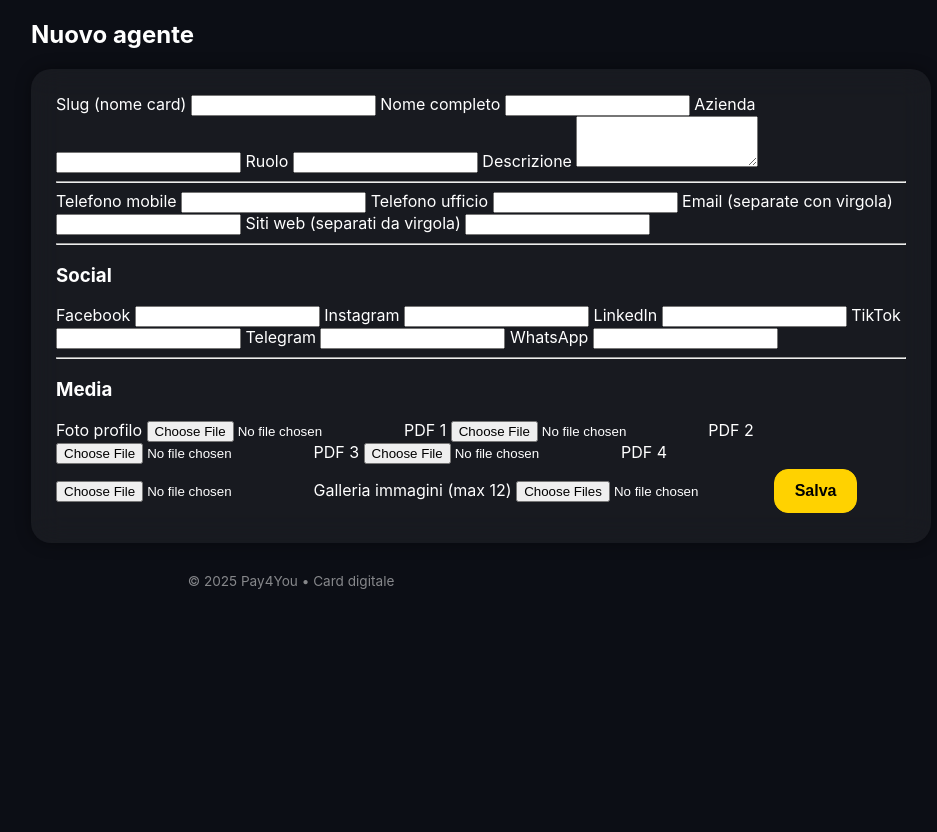
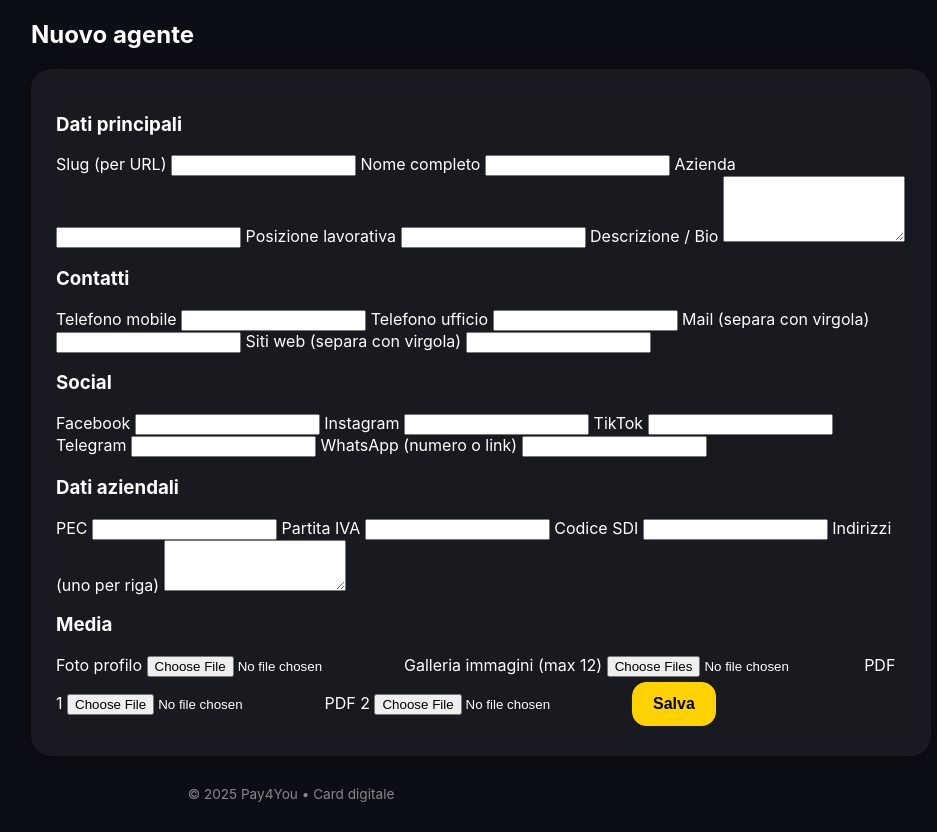
Before and after one commit to gidl59/pay4you-cards-luxury, a Flask app: page /admin/new in a window 1280 px wide. Shown: the part 184-1016 px from the top of the page, without its empty margins (159-1096 px from the left). Before the commit the page ends 773 px from the top, so only its background shows below. Run offline with Flask 3, Linux system fonts and the light colour scheme; the visitor is signed in with stand-in values (Sample User, id 1).

Commit message:
Update agent_form.html

```diff
--- a/templates/agent_form.html
+++ b/templates/agent_form.html
@@ -1,13 +1,19 @@
 {% extends "base.html" %}
-{% block title %}{{ 'Modifica' if agent else 'Nuovo' }} Agente{% endblock %}
+{% block title %}Agente{% endblock %}
+
 {% block content %}
 
 <h2>{{ 'Modifica' if agent else 'Nuovo' }} agente</h2>
 
-<form method="post" enctype="multipart/form-data" class="card glass form-big">
+{% if error %}
+<div class="alert">{{ error }}</div>
+{% endif %}
 
-  <label>Slug (nome card)</label>
-  <input name="slug" value="{{ agent.slug if agent else '' }}" required>
+<form method="post" enctype="multipart/form-data" class="card glass">
+
+  <h3>Dati principali</h3>
+  <label>Slug (per URL)</label>
+  <input name="slug" value="{{ agent.slug if agent else '' }}" required {% if agent %}readonly{% endif %}>
 
   <label>Nome completo</label>
   <input name="name" value="{{ agent.name if agent else '' }}" required>
@@ -15,13 +21,13 @@
   <label>Azienda</label>
   <input name="company" value="{{ agent.company if agent else '' }}">
 
-  <label>Ruolo</label>
+  <label>Posizione lavorativa</label>
   <input name="role" value="{{ agent.role if agent else '' }}">
 
-  <label>Descrizione</label>
-  <textarea name="bio" rows="3">{{ agent.bio if agent else '' }}</textarea>
+  <label>Descrizione / Bio</label>
+  <textarea name="bio" rows="4">{{ agent.bio if agent else '' }}</textarea>
 
-  <hr>
+  <h3>Contatti</h3>
 
   <label>Telefono mobile</label>
   <input name="phone_mobile" value="{{ agent.phone_mobile if agent else '' }}">
@@ -29,13 +35,11 @@
   <label>Telefono ufficio</label>
   <input name="phone_office" value="{{ agent.phone_office if agent else '' }}">
 
-  <label>Email (separate con virgola)</label>
+  <label>Mail (separa con virgola)</label>
   <input name="emails" value="{{ agent.emails if agent else '' }}">
 
-  <label>Siti web (separati da virgola)</label>
+  <label>Siti web (separa con virgola)</label>
   <input name="websites" value="{{ agent.websites if agent else '' }}">
-
-  <hr>
 
   <h3>Social</h3>
 
@@ -45,24 +49,36 @@
   <label>Instagram</label>
   <input name="instagram" value="{{ agent.instagram if agent else '' }}">
 
-  <label>LinkedIn</label>
-  <input name="linkedin" value="{{ agent.linkedin if agent else '' }}">
-
   <label>TikTok</label>
   <input name="tiktok" value="{{ agent.tiktok if agent else '' }}">
 
   <label>Telegram</label>
   <input name="telegram" value="{{ agent.telegram if agent else '' }}">
 
-  <label>WhatsApp</label>
+  <label>WhatsApp (numero o link)</label>
   <input name="whatsapp" value="{{ agent.whatsapp if agent else '' }}">
 
-  <hr>
+  <h3>Dati aziendali</h3>
+
+  <label>PEC</label>
+  <input name="pec" value="{{ agent.pec if agent else '' }}">
+
+  <label>Partita IVA</label>
+  <input name="piva" value="{{ agent.piva if agent else '' }}">
+
+  <label>Codice SDI</label>
+  <input name="sdi" value="{{ agent.sdi if agent else '' }}">
+
+  <label>Indirizzi (uno per riga)</label>
+  <textarea name="addresses" rows="3">{{ agent.addresses if agent else '' }}</textarea>
 
   <h3>Media</h3>
 
   <label>Foto profilo</label>
   <input type="file" name="photo" accept="image/*">
+
+  <label>Galleria immagini (max 12)</label>
+  <input type="file" name="gallery" multiple accept="image/*">
 
   <label>PDF 1</label>
   <input type="file" name="pdf1" accept="application/pdf">
@@ -70,16 +86,7 @@
   <label>PDF 2</label>
   <input type="file" name="pdf2" accept="application/pdf">
 
-  <label>PDF 3</label>
-  <input type="file" name="pdf3" accept="application/pdf">
-
-  <label>PDF 4</label>
-  <input type="file" name="pdf4" accept="application/pdf">
-
-  <label>Galleria immagini (max 12)</label>
-  <input type="file" name="gallery" accept="image/*" multiple>
-
-  <button class="btn primary">Salva</button>
+  <button class="btn primary" type="submit">Salva</button>
 
 </form>
 
```
